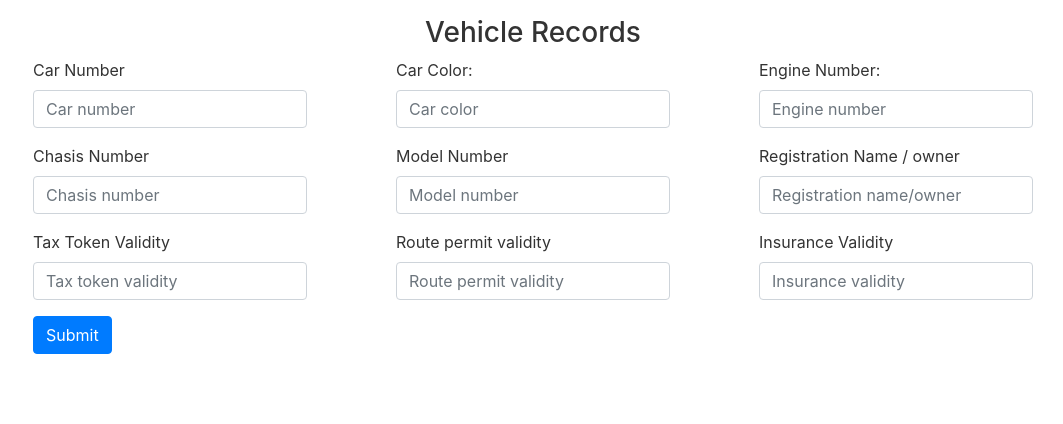
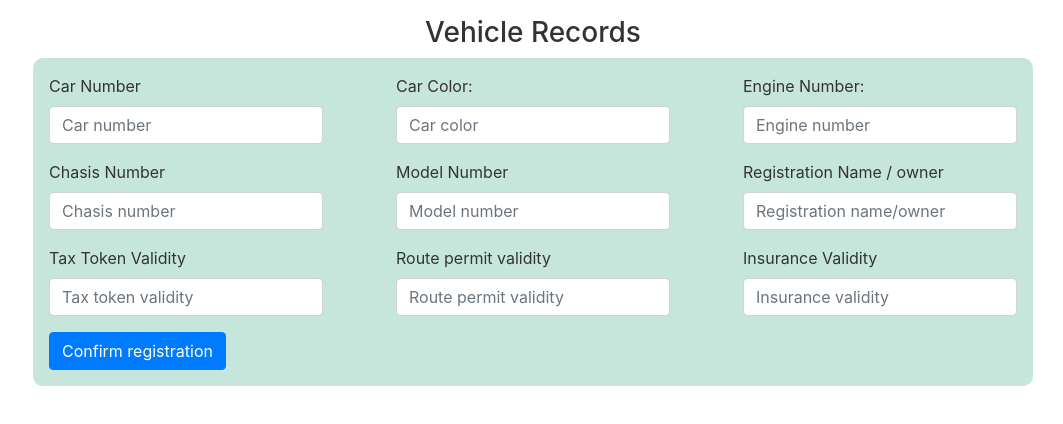
Before and after one commit to mydigita/mongo-office, a React (Create React App) app: page /mongo-office/vehicle-records in a window 1280 px wide. Shown: the top 424 px of the page, without its empty margins (217-1280 px from the left). Built offline with nearby package versions, Linux system fonts and the light colour scheme.

Commit message:
local update

```diff
--- a/src/components/vehicle-records.component.js
+++ b/src/components/vehicle-records.component.js
@@ -70,7 +70,7 @@ export default function VehicleRecords(){
             <h3 className="text-center">Vehicle Records</h3>
             <div id="register">
                 <div>
-                    <form onSubmit={onSubmitCarRegistration}>
+                    <form onSubmit={onSubmitCarRegistration} className="form-light p-3">
                         <div className="d-flex flex-wrap justify-content-between">
                         <div className="form-group">
                             <label>Car Number</label>
@@ -114,7 +114,7 @@ export default function VehicleRecords(){
                             <input type="text" placeholder="Insurance validity" className="form-control" required/>
                         </div>
                         </div>
-                        <button type="submit" className="btn btn-primary">Submit</button>
+                        <button type="submit" className="btn btn-primary">Confirm registration</button>
                     </form>
                 </div>
 
```
